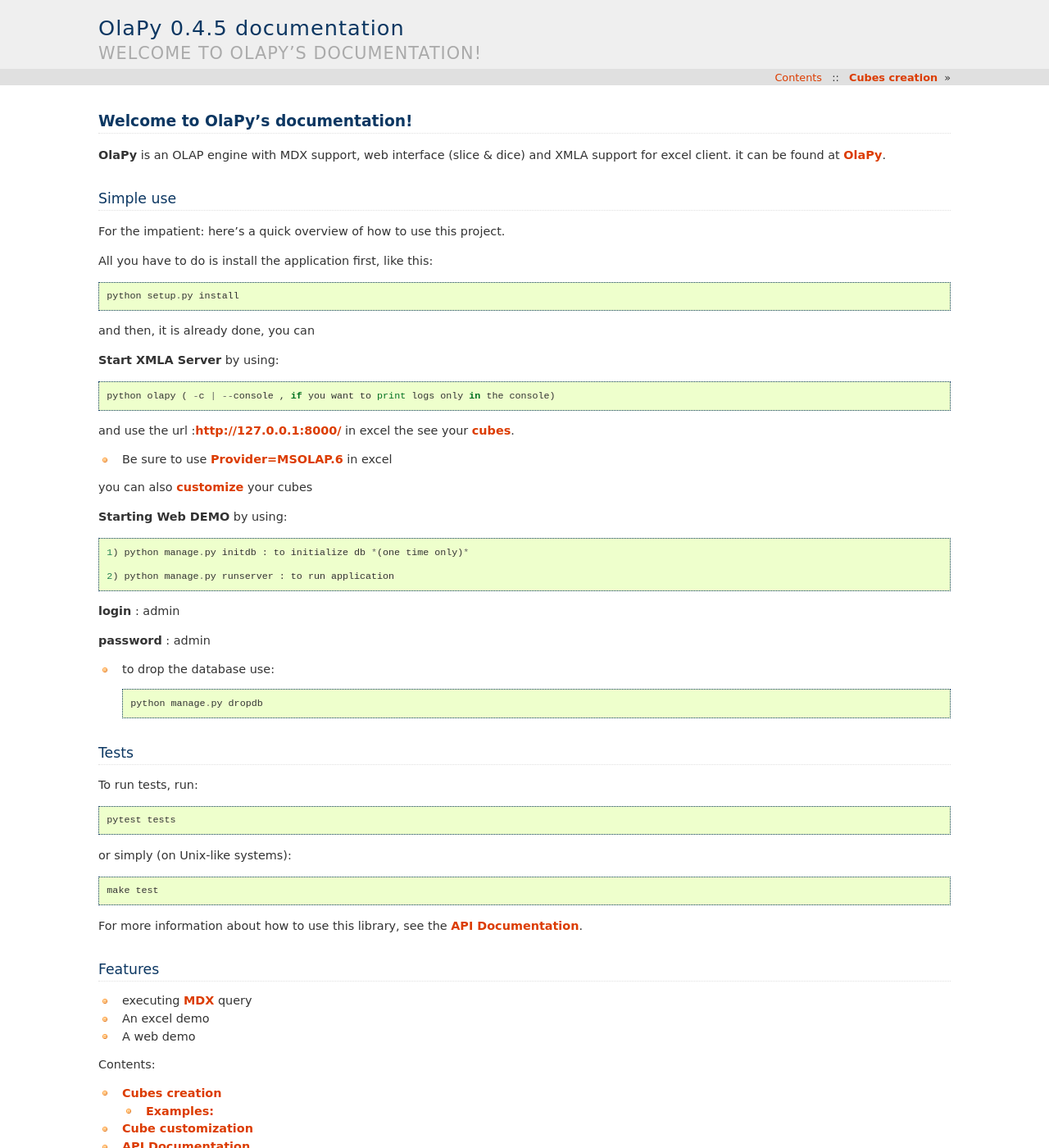
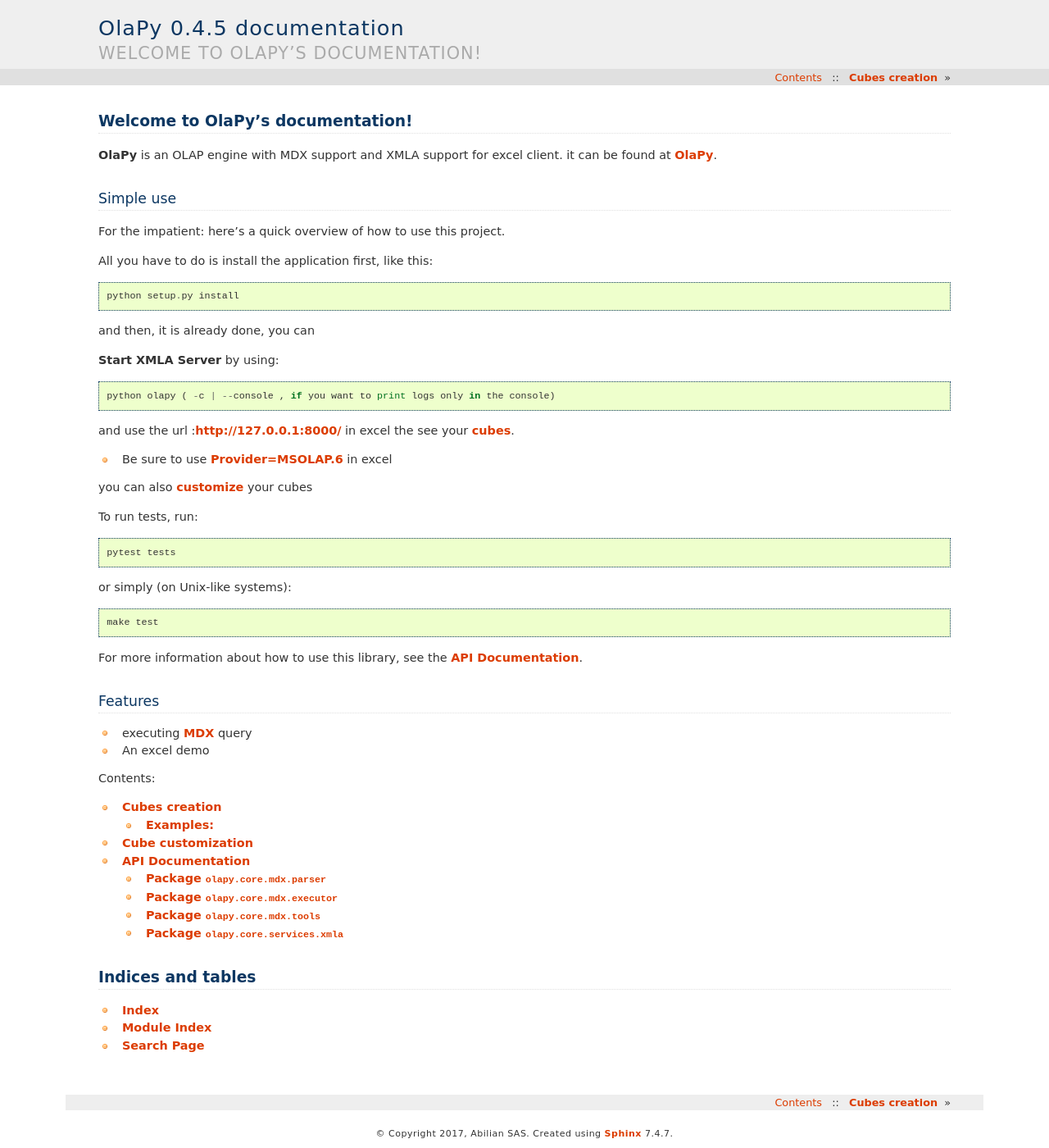
Before and after one commit to abilian/olapy, a Sphinx documentation site: the page built from docs/index.rst, in a window 1280 px wide and 1400 px high. Shown: the whole window at 82% size. Built offline with Sphinx 7.4.7, drawn with Linux system fonts in a browser that asks for light colours; some of the changed text lies outside the part shown.

Commit message:
cleaning docs

```diff
--- a/docs/index.rst
+++ b/docs/index.rst
@@ -5,7 +5,7 @@
 
 Welcome to OlaPy's documentation!
 =================================
-**OlaPy** is an OLAP engine with MDX support, web interface (slice & dice) and XMLA support for excel client.
+**OlaPy** is an OLAP engine with MDX support and XMLA support for excel client.
 it can be found at
 `OlaPy <https://github.com/abilian/olapy>`_.
 
@@ -33,26 +33,6 @@
 
 you can also :ref:`customize <customize>` your cubes
 
-**Starting Web DEMO** by using::
-
-
-   1) python manage.py initdb : to initialize db *(one time only)*
-
-   2) python manage.py runserver : to run application
-
-
-**login** : admin
-
-**password** : admin
-
-
-* to drop the database use::
-
-    python manage.py dropdb
-
-Tests
------
-
 To run tests, run::
 
     pytest tests
@@ -69,7 +49,6 @@
 
 - executing `MDX <https://msdn.microsoft.com/en-us/library/ms145514.aspx>`_ query
 - An excel demo
-- A web demo
 
 Contents:
 
@@ -79,7 +58,6 @@
    cubes
    customize
    api
-   web
 
 
 
```
Also changed, not shown: docs/web.rst (deleted, +0 -22 lines).
